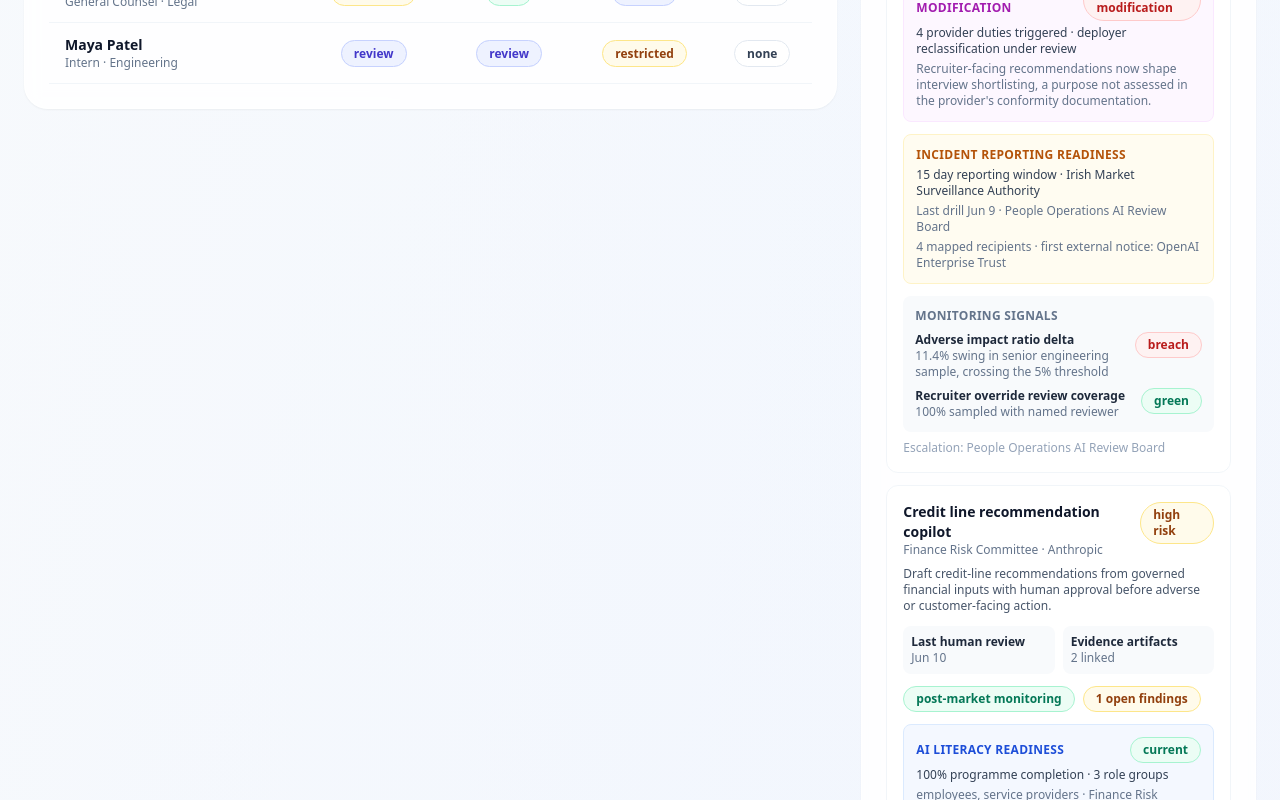
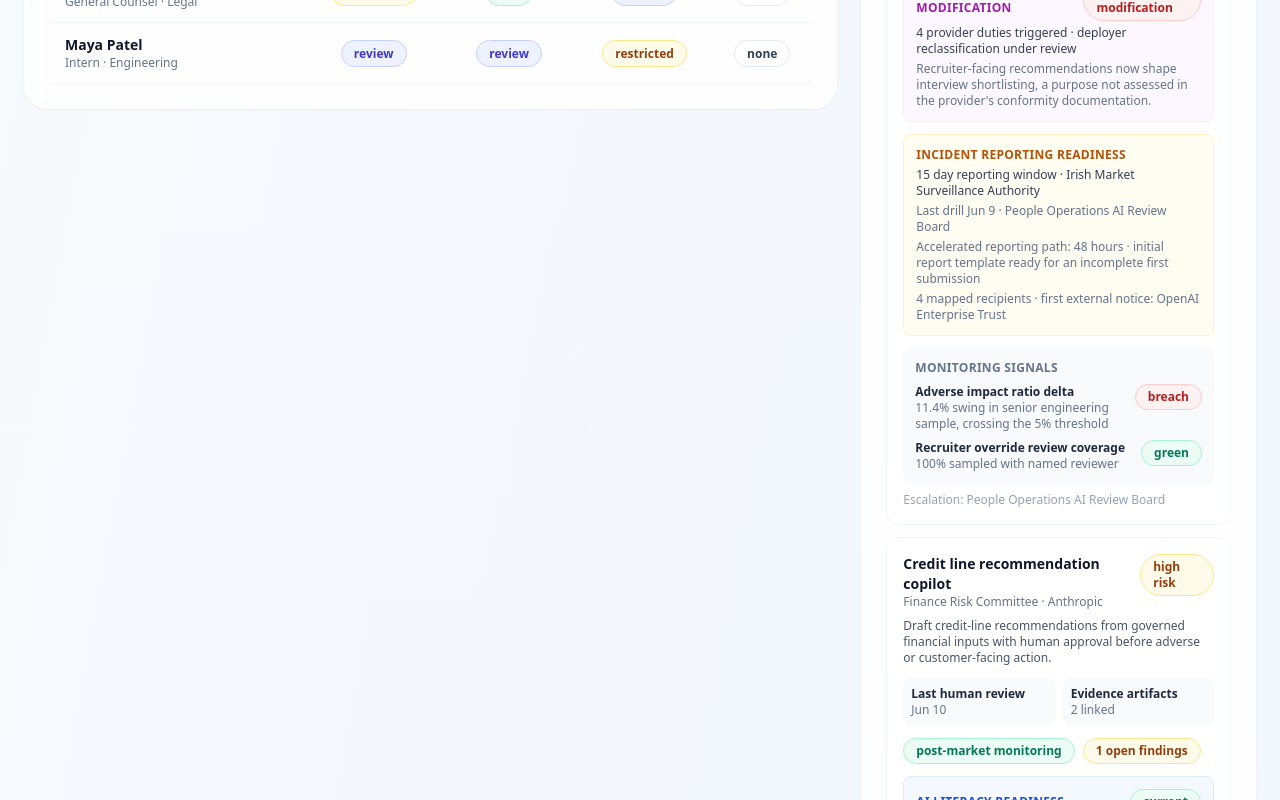
Before and after one commit to tensorgarden/ai-governance-platform, a Next.js app: page / in a window 1280 px wide. Shown: the part 1860-2660 px from the top of the page. Built offline with nearby package versions, Linux system fonts and the light colour scheme.

Commit message:
Surface accelerated incident reporting readiness

```diff
--- a/src/app/page.tsx
+++ b/src/app/page.tsx
@@ -455,6 +455,11 @@ function UseCaseOversightCard({ useCase }: { useCase: AIUseCaseInventoryItem })
         <div className="mt-1 text-slate-500">
           Last drill {new Date(useCase.oversightReview.seriousIncidentEscalation.lastDrillAt).toLocaleDateString("en-US", { month: "short", day: "numeric" })} · {useCase.oversightReview.seriousIncidentEscalation.playbookOwner}
         </div>
+        {useCase.oversightReview.seriousIncidentEscalation.acceleratedWindowHours !== undefined && (
+          <div className="mt-1 text-slate-500">
+            Accelerated reporting path: {useCase.oversightReview.seriousIncidentEscalation.acceleratedWindowHours} hours · initial report template {useCase.oversightReview.seriousIncidentEscalation.initialReportTemplateReady ? "ready for an incomplete first submission" : "needs preparation"}
+          </div>
+        )}
         <div className="mt-1 text-slate-500">
           {useCase.oversightReview.seriousIncidentEscalation.notificationChain.length} mapped recipients · first external notice: {useCase.oversightReview.seriousIncidentEscalation.notificationChain.find(recipient => recipient.role !== "internal_owner")?.organization}
         </div>
--- a/src/lib/demo-data.ts
+++ b/src/lib/demo-data.ts
@@ -456,6 +456,7 @@ export const demoUseCaseInventory: AIUseCaseInventoryItem[] = [
         marketAuthority: "Irish Market Surveillance Authority",
         reportingWindowHours: 360,
         acceleratedWindowHours: 48,
+        initialReportTemplateReady: true,
         lastDrillAt: "2026-06-09T13:45:00Z",
         notificationChain: [
           { sequence: 1, role: "internal_owner", organization: "People Operations AI Review Board", contactRoute: "24/7 incident bridge", targetWithinHours: 1, evidenceArtifactIds: ["art_010"] },
@@ -582,6 +583,7 @@ export const demoUseCaseInventory: AIUseCaseInventoryItem[] = [
         marketAuthority: "BaFin AI Market Surveillance Desk",
         reportingWindowHours: 360,
         acceleratedWindowHours: 48,
+        initialReportTemplateReady: true,
         lastDrillAt: "2026-06-09T14:00:00Z",
         notificationChain: [
           { sequence: 1, role: "internal_owner", organization: "Finance Risk Committee", contactRoute: "Regulatory incident bridge", targetWithinHours: 1, evidenceArtifactIds: ["art_010"] },
--- a/src/lib/types.ts
+++ b/src/lib/types.ts
@@ -35,6 +35,7 @@ export interface SeriousIncidentEscalationPlan {
   marketAuthority: string;
   reportingWindowHours: number;
   acceleratedWindowHours?: number;
+  initialReportTemplateReady?: boolean;
   lastDrillAt: string;
   notificationChain: IncidentNotificationRecipient[];
   evidenceArtifactIds: string[];
```
Also changed, not shown: 1 other file (tests, documents, lock files or other folders).
